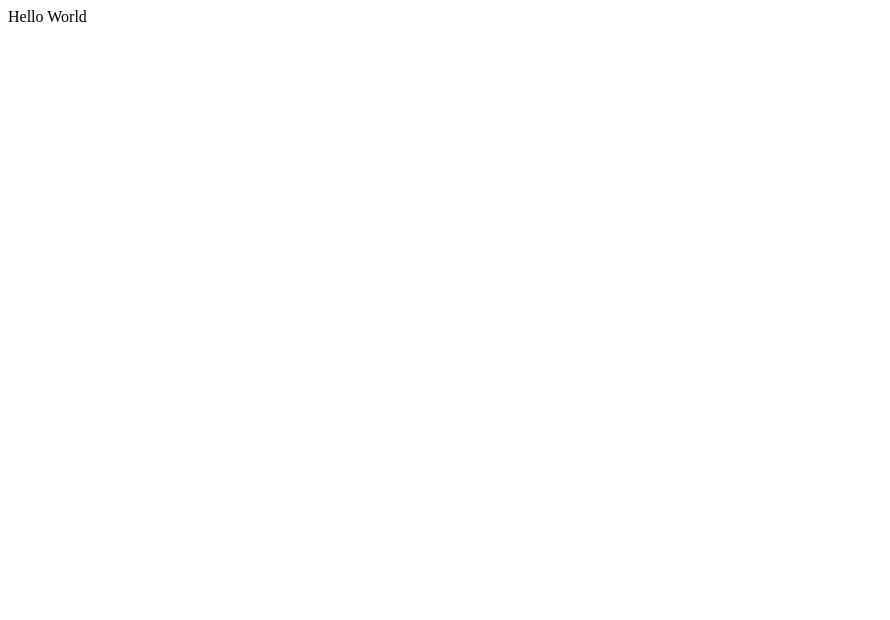
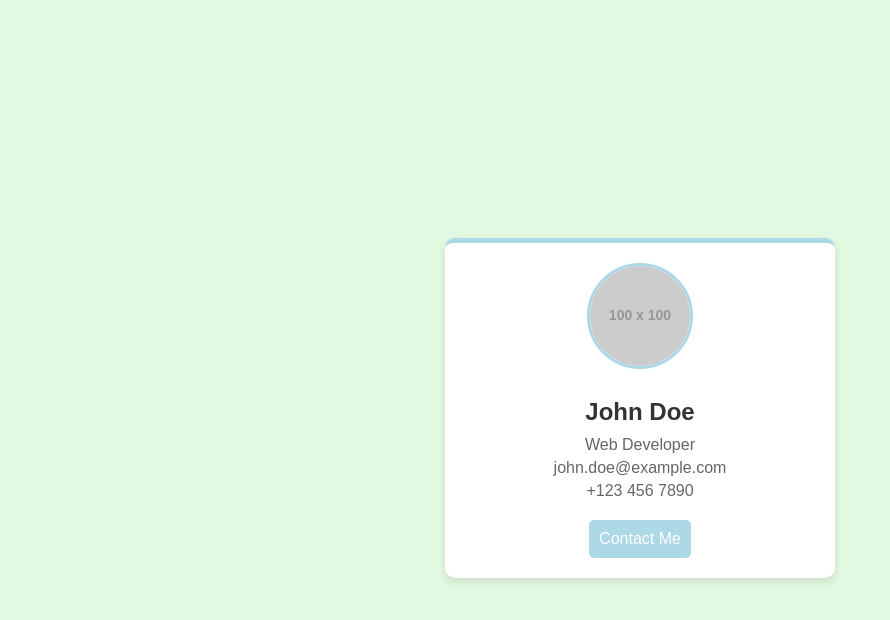
Before and after one commit to ErikBfromB/site, a plain HTML site: page index.html in a window 1280 px wide. Shown: the whole page, without its empty margins (0-890 px from the left). Drawn offline with Linux system fonts and the light colour scheme; placeholder pictures from the web are drawn by us.

Commit message:
Update index.html

```diff
--- a/index.html
+++ b/index.html
@@ -1 +1,61 @@
-<html>Hello World</html>
+<!DOCTYPE html>
+<html lang="en">
+<head>
+    <meta charset="UTF-8">
+    <meta name="viewport" content="width=device-width, initial-scale=1.0">
+    <title>CV Card</title>
+    <style>
+        body {
+            display: flex;
+            justify-content: center;
+            align-items: center;
+            height: 100vh;
+            background-color: #E3F8E0; /* Pastel Green */
+            font-family: Arial, sans-serif;
+        }
+        .cv-card {
+            background: white;
+            padding: 20px;
+            border-radius: 10px;
+            box-shadow: 0 4px 8px rgba(0, 0, 0, 0.1);
+            width: 350px;
+            text-align: center;
+            border-top: 5px solid #ADD8E6; /* Light Blue */
+        }
+        .cv-card img {
+            width: 100px;
+            height: 100px;
+            border-radius: 50%;
+            border: 3px solid #ADD8E6; /* Light Blue */
+            margin-bottom: 15px;
+        }
+        .cv-card h2 {
+            color: #333;
+            margin: 10px 0;
+        }
+        .cv-card p {
+            color: #666;
+            margin: 5px 0;
+        }
+        .cv-card .contact {
+            margin-top: 15px;
+            padding: 10px;
+            background-color: #ADD8E6; /* Light Blue */
+            color: white;
+            border-radius: 5px;
+            display: inline-block;
+            text-decoration: none;
+        }
+    </style>
+</head>
+<body>
+    <div class="cv-card">
+        <img src="https://via.placeholder.com/100" alt="Profile Picture">
+        <h2>John Doe</h2>
+        <p>Web Developer</p>
+        <p>john.doe@example.com</p>
+        <p>+123 456 7890</p>
+        <a href="#" class="contact">Contact Me</a>
+    </div>
+</body>
+</html>
```
